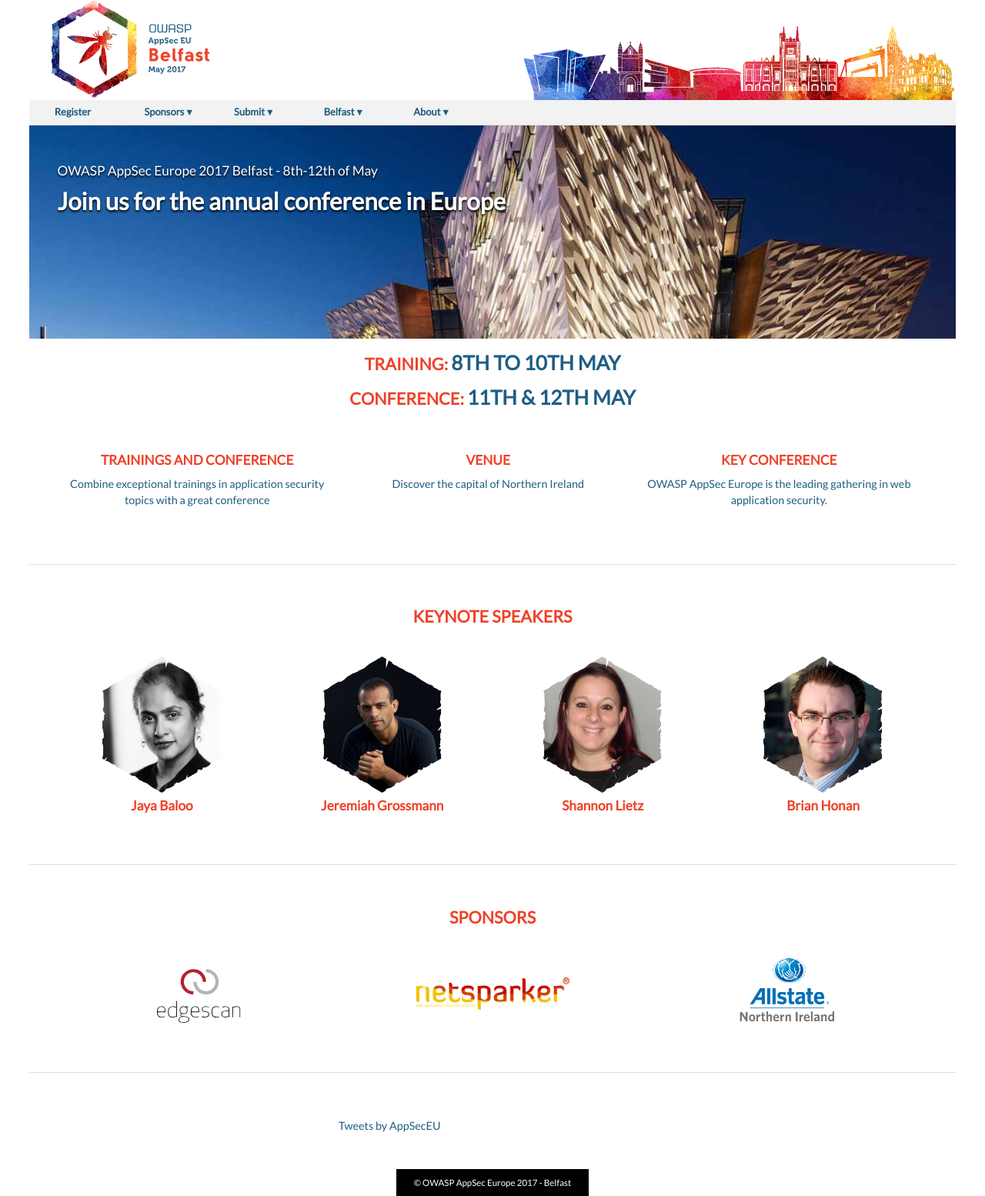
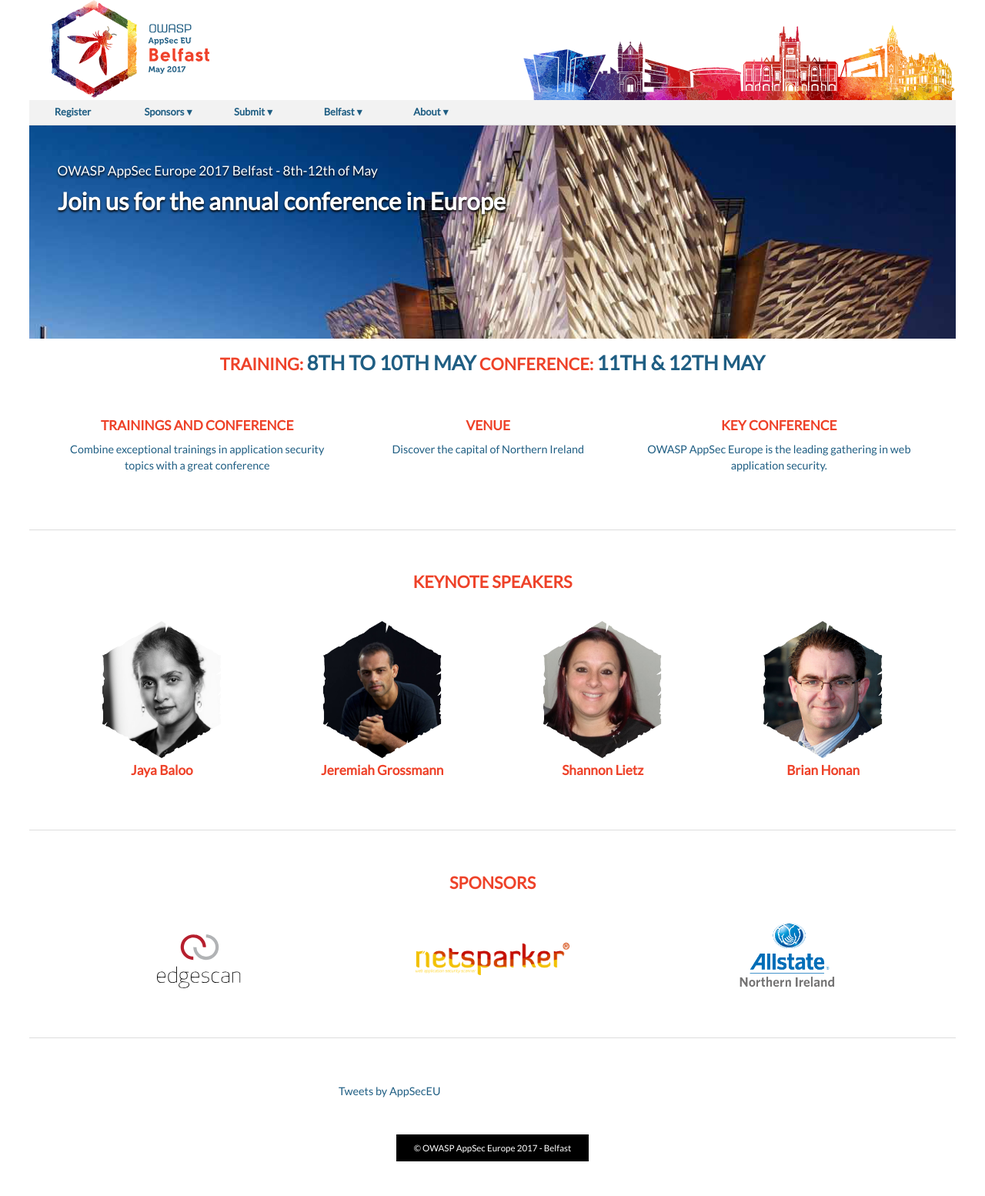
Before and after one commit to OWASP/AppSecEurope2017, a Jekyll site: the page built from index.html, in a window 1280 px wide. Shown: the whole page at 77% size. Built offline with Jekyll 4.4.1, drawn with Linux system fonts in a browser that asks for light colours; comment, search, counter and statistics services are not loaded; after the commit the page ends 1509 px from its top, so only the background shows below that.

Commit message:
date on one-line

```diff
--- a/index.html
+++ b/index.html
@@ -4,8 +4,7 @@
 ---
 <div class="main front">
 
-  <h2 style="text-align: center">Training: <em>8th to 10th May</em></h2>
-  <h2 style="text-align: center">Conference: <em>11th & 12th May</em></h2>
+  <h2 style="text-align: center">Training: <em>8th to 10th May</em>           Conference: <em>11th & 12th May</em></h2>
 
 
   <ul class="sellingpoints">
```
